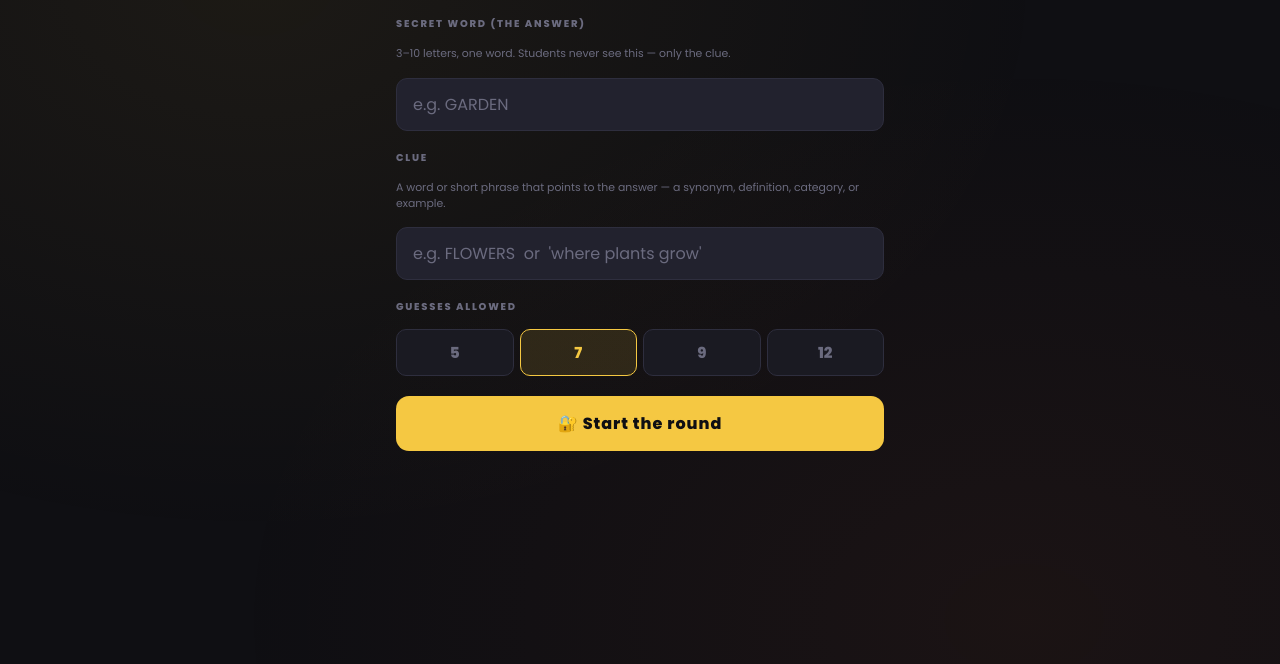
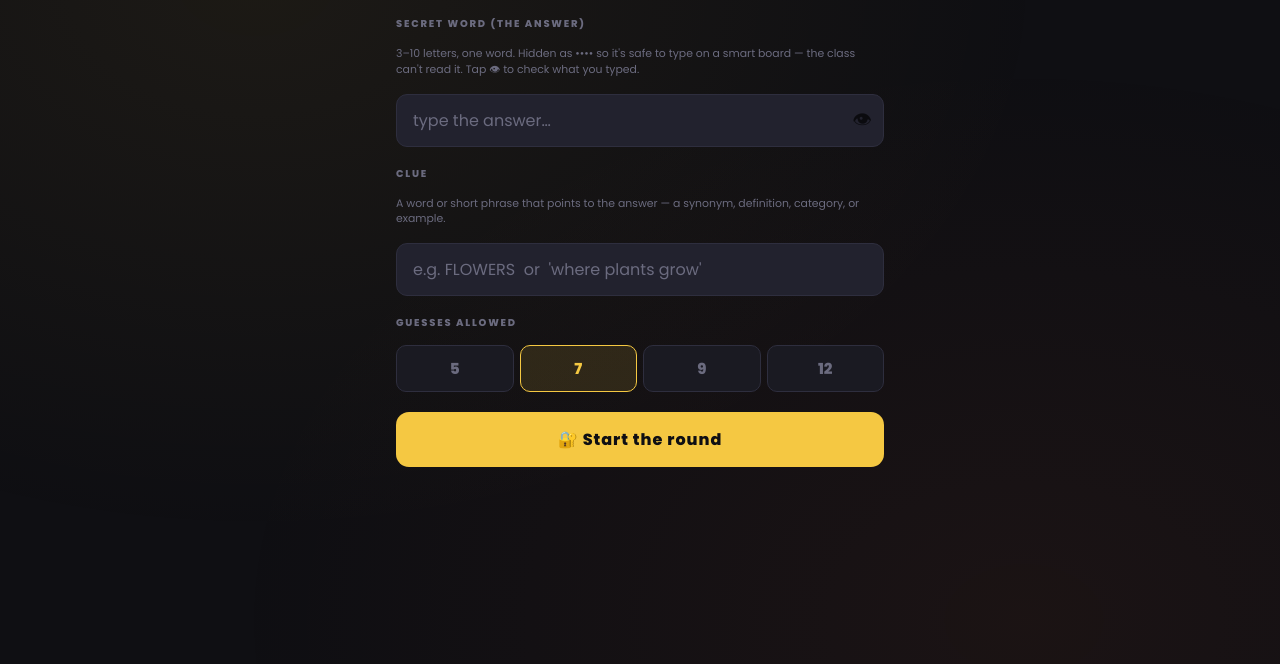
Before and after one commit to cevikmurat/crack-it, a website: page crack-it/index.html in a window 1280 px wide. Both pictures are taken after a click on the element 640 px from the left and 245 px from the top of the page. Shown: the part 100-764 px from the top of the page. Drawn offline with Linux system fonts and the light colour scheme.

Commit message:
Add files via upload

```diff
--- a/crack-it/index.html
+++ b/crack-it/index.html
@@ -2480,6 +2480,11 @@ body::before{content:'';position:fixed;inset:0;background:radial-gradient(ellips
 #qz-img{width:min(80vw,80vh);height:min(80vw,80vh);}
 #qz-img img{width:100% !important;height:100% !important;image-rendering:pixelated;}
 .qr-zoom-hint{font-size:.9rem;color:#6c7286;}
+/* Secret-word input: masked on the smart board, with a peek button for the teacher */
+.secret-wrap{position:relative;width:100%;}
+.secret-wrap .input{padding-right:52px;}
+.secret-eye{position:absolute;top:50%;right:6px;transform:translateY(-50%);border:none;background:transparent;font-size:1.2rem;cursor:pointer;line-height:1;padding:6px;border-radius:8px;opacity:.65;}
+.secret-eye:hover,.secret-eye.on{opacity:1;}
 /* Compact (shrunk) QR — kicks in after the round starts and students join */
 .qr-box{position:relative;transition:padding .2s ease;}
 .qr-toggle{position:absolute;top:8px;right:8px;border:1px solid var(--border);background:var(--surface2);color:var(--text);font-size:.6rem;font-weight:800;letter-spacing:.06em;text-transform:uppercase;padding:4px 9px;border-radius:999px;cursor:pointer;line-height:1;z-index:2;}
@@ -2542,8 +2547,11 @@ body.light .btn.primary{color:#3a2a00;}
   <div class="logo" style="font-size:1.5rem;margin-top:4px;">Create a round</div>
 
   <div class="label">Secret word (the answer)</div>
-  <div class="hint">3–10 letters, one word. Students never see this — only the clue.</div>
-  <input class="input" id="t-target" type="text" placeholder="e.g. GARDEN" maxlength="12" autocomplete="off" autocorrect="off" spellcheck="false" oninput="this.value=this.value.toUpperCase()">
+  <div class="hint">3–10 letters, one word. Hidden as •••• so it's safe to type on a smart board — the class can't read it. Tap 👁 to check what you typed.</div>
+  <div class="secret-wrap">
+    <input class="input" id="t-target" type="password" placeholder="type the answer…" maxlength="12" autocomplete="off" autocorrect="off" spellcheck="false" oninput="this.value=this.value.toUpperCase()">
+    <button type="button" class="secret-eye" id="t-eye" onclick="toggleSecret()" aria-label="Show or hide the secret word" title="Show / hide">👁</button>
+  </div>
 
   <div class="label">Clue</div>
   <div class="hint">A word or short phrase that points to the answer — a synonym, definition, category, or example.</div>
@@ -2753,6 +2761,9 @@ function go(id){
   document.querySelectorAll('.screen').forEach(s=>s.classList.remove('active'));
   document.getElementById(id).classList.add('active');
   window.scrollTo(0,0);
+  // Whenever the setup screen opens, make sure the answer is masked (never leave a
+  // previously-revealed word showing on a projected smart board).
+  if(id==='s-teacher') hideSecret();
 }
 
 // ── Helpers ──
@@ -2788,6 +2799,24 @@ function pickGuesses(n){
   document.querySelectorAll('#t-guesses .step-btn').forEach(b=>b.classList.toggle('sel',+b.dataset.g===n));
 }
 
+// Secret word stays masked (••••) by default so it's safe to type on a projected
+// smart board; the teacher can briefly reveal it to double-check.
+function toggleSecret(){
+  const inp=document.getElementById('t-target');
+  const eye=document.getElementById('t-eye');
+  if(!inp) return;
+  const reveal = inp.type==='password';
+  inp.type = reveal ? 'text' : 'password';
+  if(eye){ eye.textContent = reveal ? '🙈' : '👁'; eye.classList.toggle('on', reveal); }
+  inp.focus();
+}
+function hideSecret(){
+  const inp=document.getElementById('t-target');
+  const eye=document.getElementById('t-eye');
+  if(inp) inp.type='password';
+  if(eye){ eye.textContent='👁'; eye.classList.remove('on'); }
+}
+
 let boardCode=null, boardPoll=null;
 
 async function createRound(){
@@ -2820,6 +2849,11 @@ async function createRound(){
   go('s-board');
   startBoardPolling();
   showBoardQR(code);
+  // Clear the answer from the setup screen and re-mask it, so the previous word
+  // is never sitting on the projector when the teacher sets up the next round.
+  document.getElementById('t-target').value='';
+  document.getElementById('t-clue').value='';
+  hideSecret();
 }
 
 // Build the scan-to-join QR for the current room (points at this page with the code pre-filled)
```
